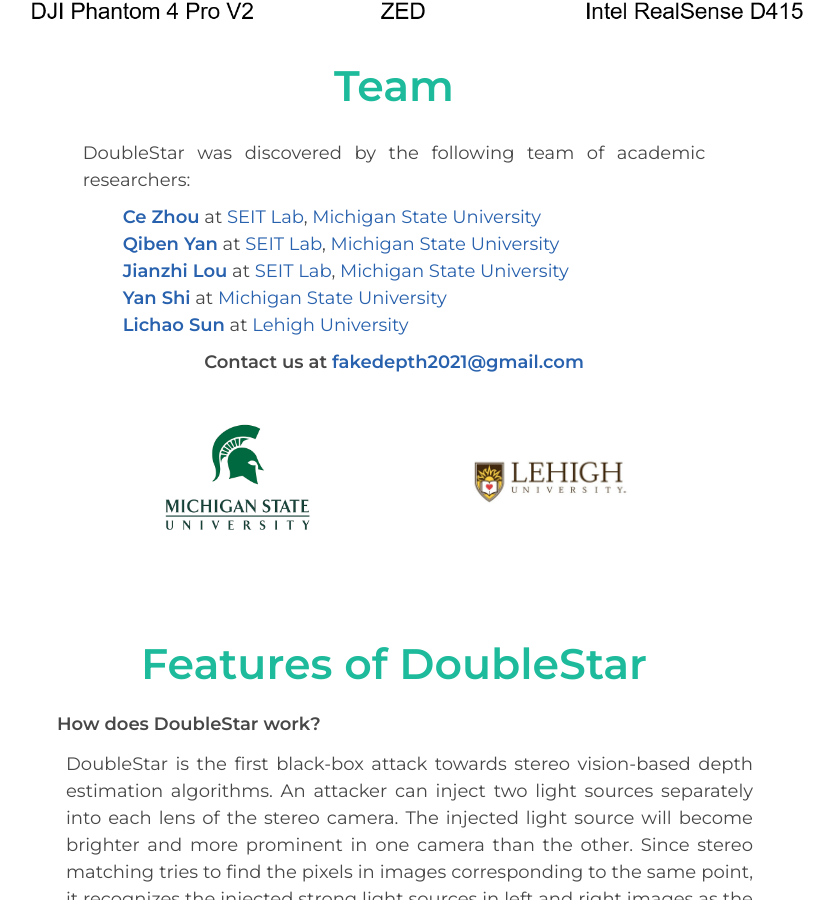
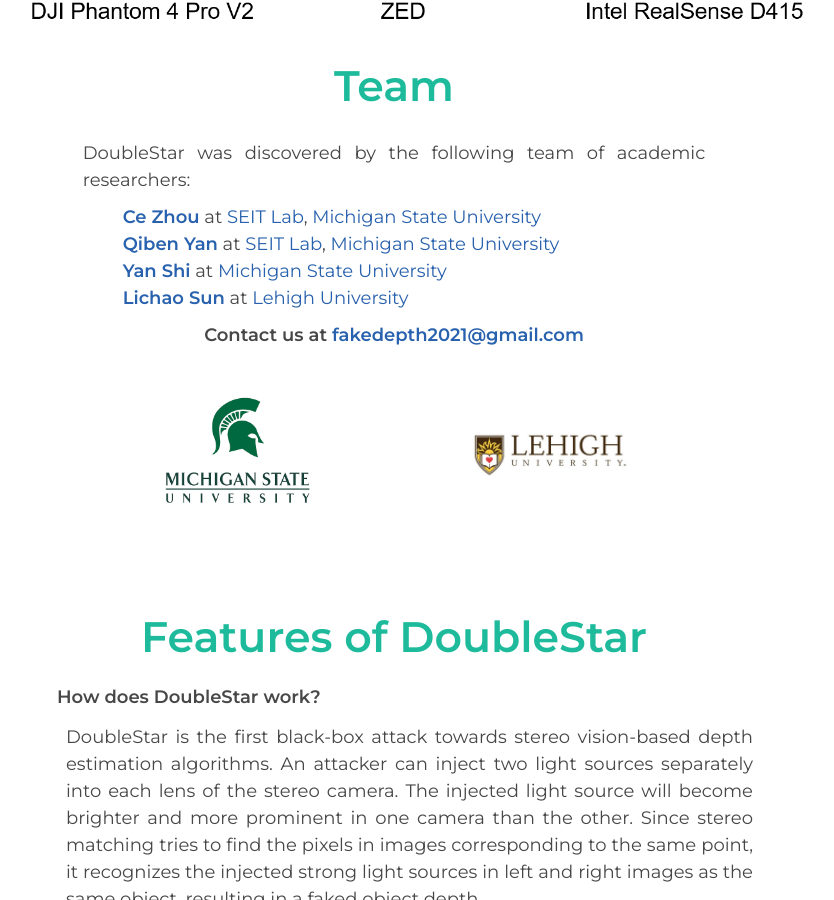
Before and after one commit to fakedepth/doublestar.github.io, a Jekyll site: the page built from index.md, in a window 1280 px wide and 900 px high, scrolled down 815 px. Shown: the whole window, without its empty margins (246-1080 px from the left). Built offline with Jekyll 4.4.1, drawn with Linux system fonts in a browser that asks for light colours.

Commit message:
Update default.html

```diff
--- a/_layouts/default.html
+++ b/_layouts/default.html
@@ -62,7 +62,6 @@ conditions. our experimental results show that DoubleStar creates fake depth up
 					<li>
 						<a href=""><strong>Ce Zhou</strong></a> at <a href="http://seit.egr.msu.edu/">SEIT Lab</a>, <a href="https://www.cse.msu.edu/">Michigan State University</a></li>
 						<li><a href="http://cse.msu.edu/~qyan/"><strong>Qiben Yan</a></strong> at <a href="http://seit.egr.msu.edu/">SEIT Lab</a>, <a href="https://www.cse.msu.edu/">Michigan State University</a></li>
-						<li><a href=""><strong>Jianzhi Lou</strong></a> at <a href="http://seit.egr.msu.edu/">SEIT Lab</a>, <a href="https://www.cse.msu.edu/">Michigan State University</a></li>
 						<li><a href=""><strong>Yan Shi</strong></a> at <a href="https://www.cse.msu.edu/">Michigan State University</a></li>
 				      		<li><a href="https://www.cs.uic.edu/~lsun/"><strong>Lichao Sun</a></strong> at <a href="https://engineering.lehigh.edu/cse">Lehigh University</a></li>
 
```
